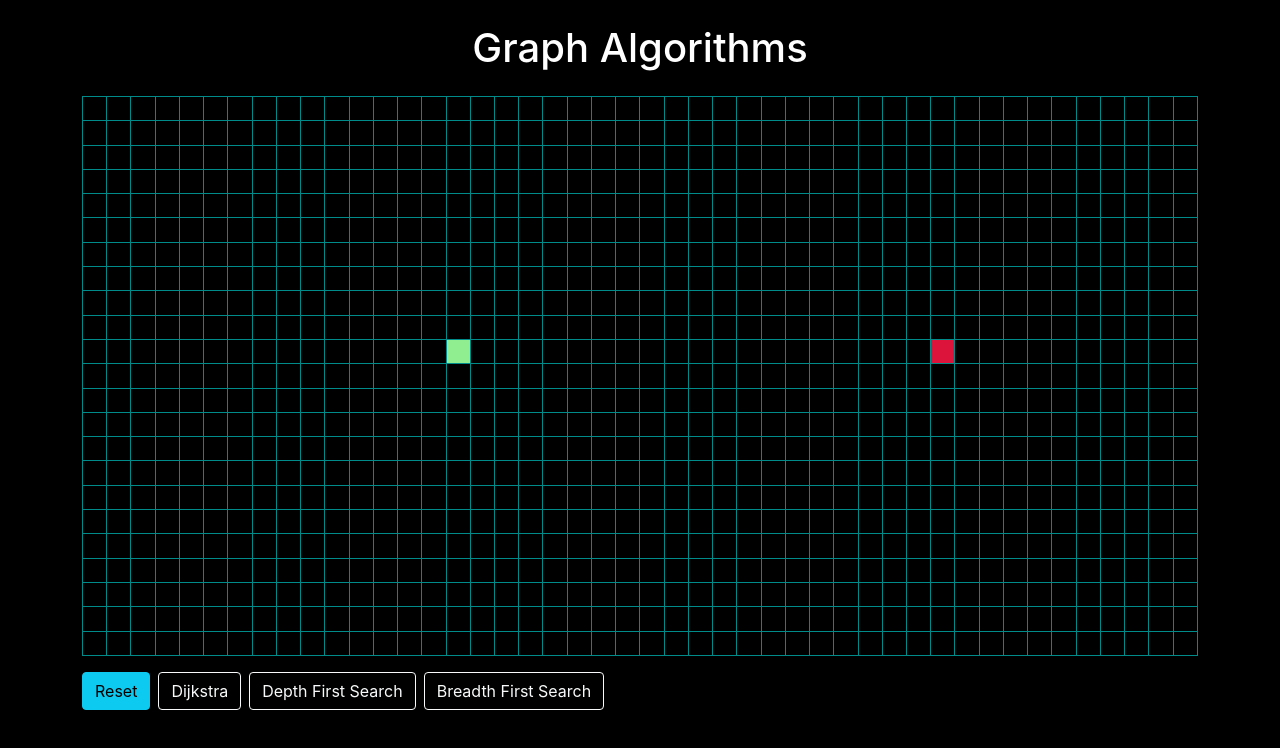
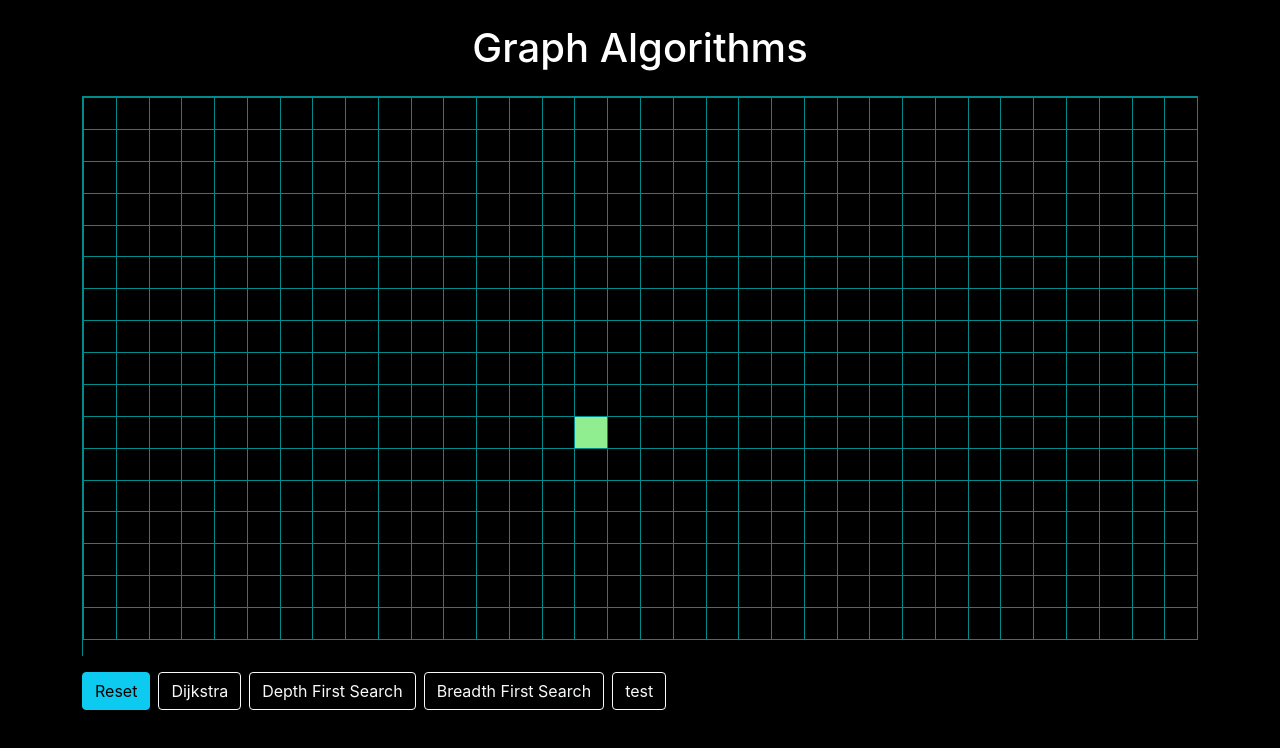
Before and after one commit to anish-kondepudi/AlgorithmVisualizer, a React (Create React App) app in the folder algorithm_visualizer/: page /graph in a window 1280 px wide. Shown: the top 748 px of the page. Built offline with nearby package versions, Linux system fonts and the light colour scheme.

Commit message:
2d refs hopefully it works

```diff
--- a/algorithm_visualizer/src/pages/GraphPage.js
+++ b/algorithm_visualizer/src/pages/GraphPage.js
@@ -1,10 +1,10 @@
 import "./GraphPage.css";
 import { dijkstra, getNodesInShortestPathOrder } from "./graph_components/graphAlgorithms";
-import { useState, useEffect } from "react"
-import { Node } from './graph_components/Node.js';
+import { useState, useEffect, useRef } from "react"
+import Node from './graph_components/Node';
 
 
-const CELL_SIZE = 1.5;
+const CELL_SIZE = 2;
 const GRID_HEIGHT = 70;
 const PX_TO_REM = 1 / parseFloat(getComputedStyle(document.documentElement).fontSize);
 
@@ -20,6 +20,8 @@ export const GraphPage = () => {
   const [grid, setGrid] = useState([]);
   const [mouseIsPressed, setMouseIsPressed] = useState(false);
   const [prevTimeout, setPrevTimeout] = useState(0);
+
+  const nodeRefs = useRef([]);
 
   // Updates Grid when Window Size Changes
   useEffect(() => {
@@ -99,6 +101,7 @@ export const GraphPage = () => {
       Math.floor(gridElement.offsetHeight*PX_TO_REM/CELL_SIZE),
       Math.floor(gridElement.offsetWidth*PX_TO_REM/CELL_SIZE)
     ));
+    console.log(nodeRefs.current)
   }
 
   // Creates a New Grid given #Rows and #Columns
@@ -169,21 +172,22 @@ export const GraphPage = () => {
 
 
 
+
+
+  const makeGridElement = () => {
+    nodeRefs.current = [];
     return (
-    <div className="graphPage container">
-
-      {/* Title */}
-      <h1 className="my-4"> Graph Algorithms </h1>
-
-      {/* Graph Algorithm Grid */}
       <div className="grid d-flex flex-column mb-3" id="grid" style={{height: `${GRID_HEIGHT}vh`}}>
-        {grid.map((row, rowIdx) => {
-          return (
+        {
+          grid.map((row, rowIdx) => {
+            const refRow = [];
+            const elementRow = (
               <div className="grid-row d-flex flex-row" key={rowIdx}>
                 {row.map((node, nodeIdx) => {
                   const {row, col, isFinish, isStart, isWall} = node;
                   return (
                     <Node
+                      ref={ref=>refRow.push(ref)}
                       key={nodeIdx}
                       row={row}
                       col={col}
@@ -199,7 +203,23 @@ export const GraphPage = () => {
                 })}
               </div>
             );
-        })}
+            nodeRefs.current.push(refRow);
+            return elementRow;
+          })
+        }
+      </div>
+    );
+  }
+
+  return (
+    <div className="graphPage container">
+
+      {/* Title */}
+      <h1 className="my-4"> Graph Algorithms </h1>
+
+      {/* Graph Algorithm Grid */}
+      <div className="grid d-flex flex-column mb-3" id="grid" style={{height: `${GRID_HEIGHT}vh`}}>
+        {makeGridElement()}
       </div>
 
 
@@ -209,6 +229,7 @@ export const GraphPage = () => {
         <button className="btn btn-outline-light" onClick={visualizeDijkstra}>Dijkstra</button>
         <button className="btn btn-outline-light" >Depth First Search</button>
         <button className="btn btn-outline-light" >Breadth First Search</button>
+        <button className="btn btn-outline-light" onClick={() => {console.log(nodeRefs.current)}}>test</button>
       </div>
 
     </div>
--- a/algorithm_visualizer/src/pages/graph_components/Node.js
+++ b/algorithm_visualizer/src/pages/graph_components/Node.js
@@ -1,17 +1,18 @@
+import React, {Component} from 'react';
 import "./Node.css";
 
-export const Node = ({
-  row,
+export default class Node extends Component {
+  render() {
+    const {
       col,
       isFinish,
       isStart,
       isWall,
-  mouseIsPressed,
       onMouseDown,
       onMouseEnter,
-  onMouseUp
-}) => {
-
+      onMouseUp,
+      row,
+    } = this.props;
     const extraClassName = isFinish
       ? 'node-finish'
       : isStart
@@ -26,7 +27,7 @@ export const Node = ({
         className={`node ${extraClassName}`}
         onMouseDown={() => onMouseDown(row, col)}
         onMouseEnter={() => onMouseEnter(row, col)}
-      onMouseUp={() => onMouseUp()}>
-    </div>
+        onMouseUp={() => onMouseUp()}></div>
     );
   }
+}
```
Lines whose indentation alone changed are shown as unchanged.
